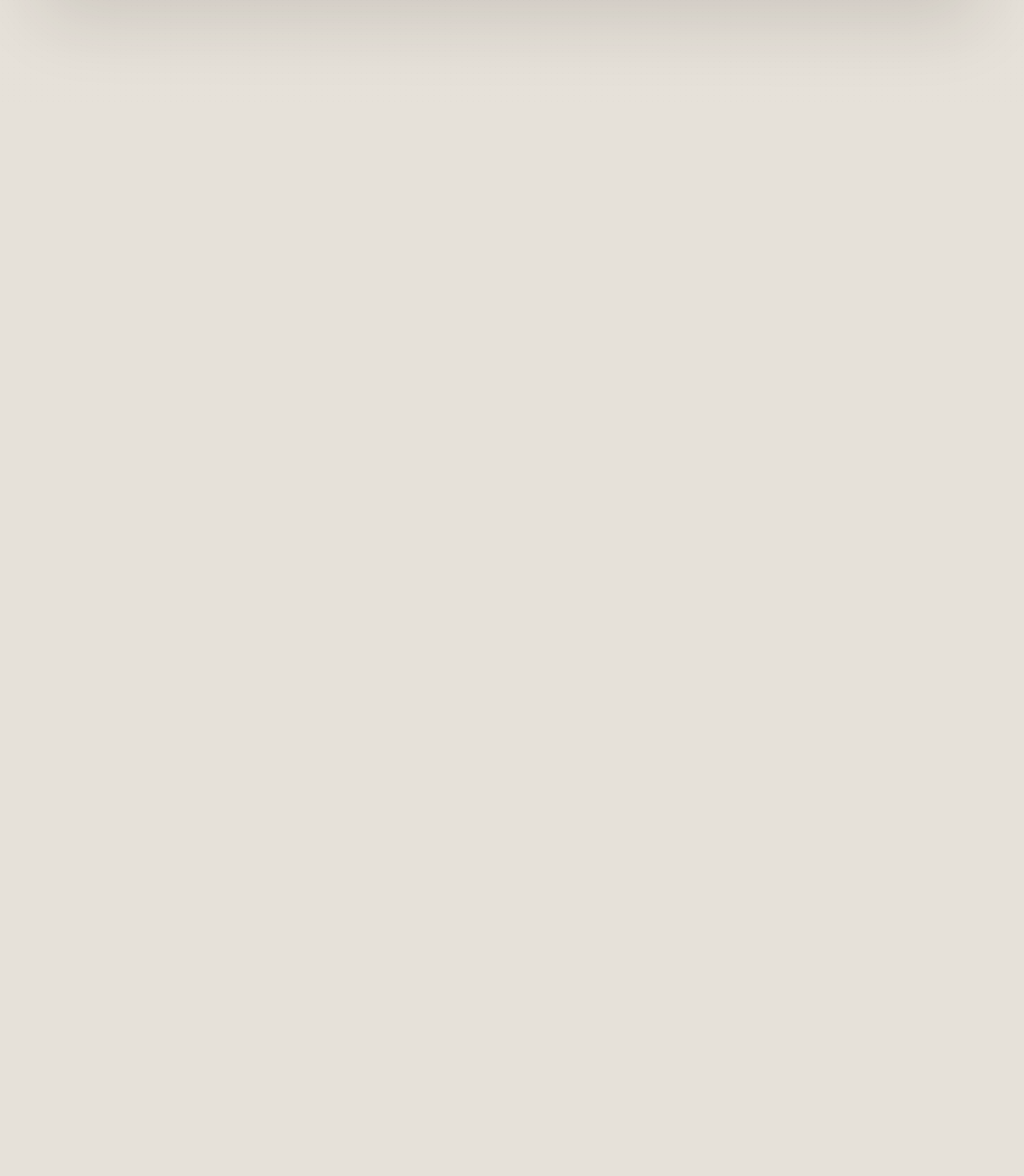
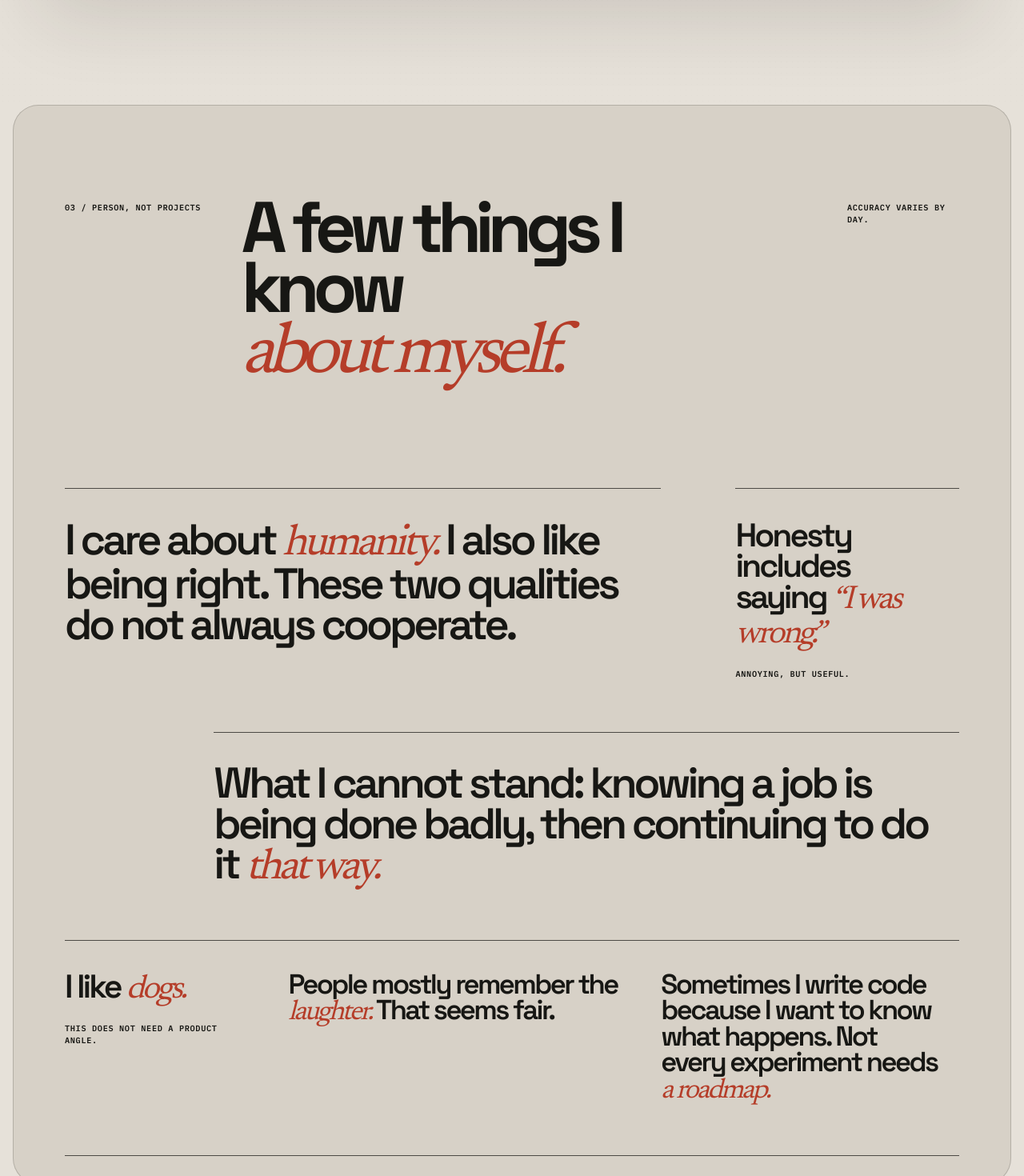
Before and after one commit to erkanercan/erkan.dev, a Next.js app: page / in a window 1280 px wide. Shown: the part 4340-5810 px from the top of the page at 80% size. Before the commit the page ends 4471 px from the top, so only its background shows below. Built offline with nearby package versions, Linux system fonts and the light colour scheme.

Commit message:
Add Worldview component and associated styles for enhanced homepage content

```diff
--- a/app/page.tsx
+++ b/app/page.tsx
@@ -1,11 +1,13 @@
 import { CaseFiles } from "./case-files";
 import { InteractiveHero } from "./interactive-hero";
+import { Worldview } from "./worldview";
 
 export default function Home() {
   return (
     <main>
       <InteractiveHero />
       <CaseFiles />
+      <Worldview />
     </main>
   );
 }
--- /dev/null
+++ b/app/worldview.module.css
@@ -0,0 +1,212 @@
+.worldview {
+  position: relative;
+  margin: 0 clamp(10px, 1.25vw, 20px) clamp(10px, 1.25vw, 20px);
+  overflow: clip;
+  border: 1px solid rgba(23, 23, 20, 0.18);
+  border-radius: clamp(22px, 2.5vw, 38px);
+  padding: clamp(72px, 9vw, 138px) clamp(22px, 5vw, 76px) 34px;
+  background: #d7d1c7;
+  color: #171714;
+}
+
+.worldview::before {
+  position: absolute;
+  inset: 0;
+  background-image: radial-gradient(rgba(23, 23, 20, 0.16) 0.65px, transparent 0.65px);
+  background-size: 8px 8px;
+  content: "";
+  opacity: 0.15;
+  pointer-events: none;
+}
+
+.header,
+.notes {
+  position: relative;
+  z-index: 1;
+  width: min(100%, 1420px);
+  margin-inline: auto;
+}
+
+.header {
+  display: grid;
+  align-items: start;
+  padding-bottom: clamp(72px, 10vw, 150px);
+  grid-template-columns: minmax(140px, 0.34fr) minmax(420px, 1.2fr) minmax(170px, 0.4fr);
+  gap: clamp(20px, 3vw, 50px);
+}
+
+.header > p:first-child,
+.aside,
+.notes small {
+  font-family: var(--font-ibm-plex-mono), monospace;
+  font-size: 0.64rem;
+  font-weight: 600;
+  letter-spacing: 0.065em;
+  line-height: 1.45;
+  text-transform: uppercase;
+}
+
+.header > p:first-child,
+.aside {
+  margin: 6px 0 0;
+}
+
+.header h2 {
+  margin: 0;
+  font-size: clamp(3.5rem, 7vw, 8.1rem);
+  font-weight: 620;
+  letter-spacing: -0.09em;
+  line-height: 0.84;
+}
+
+.header h2 em,
+.notes em {
+  color: #b53d29;
+  font-family: var(--font-newsreader), Georgia, serif;
+  font-weight: 400;
+}
+
+.header h2 em {
+  display: inline-block;
+  margin-top: 0.08em;
+}
+
+.aside {
+  max-width: 140px;
+  justify-self: end;
+}
+
+.notes {
+  display: grid;
+  margin-top: 0;
+  margin-bottom: 0;
+  padding: 0;
+  grid-template-columns: repeat(12, minmax(0, 1fr));
+  border-bottom: 1px solid rgba(23, 23, 20, 0.72);
+  list-style: none;
+}
+
+.notes li {
+  position: relative;
+  border-top: 1px solid rgba(23, 23, 20, 0.72);
+  padding: clamp(24px, 3vw, 44px) clamp(8px, 1.8vw, 28px) clamp(40px, 5vw, 78px) 0;
+}
+
+.notes p {
+  margin: 0;
+  font-size: clamp(2.1rem, 4.2vw, 5.2rem);
+  font-weight: 580;
+  letter-spacing: -0.075em;
+  line-height: 0.94;
+}
+
+.notes small {
+  display: block;
+  max-width: 210px;
+  margin-top: 22px;
+}
+
+.humanity {
+  grid-column: 1 / 9;
+}
+
+.honesty {
+  grid-column: 10 / 13;
+}
+
+.honesty p,
+.dogs p {
+  font-size: clamp(1.85rem, 3.2vw, 3.8rem);
+}
+
+.craft {
+  grid-column: 3 / 13;
+}
+
+.dogs {
+  grid-column: 1 / 4;
+}
+
+.laughter {
+  grid-column: 4 / 9;
+}
+
+.experiments {
+  grid-column: 9 / 13;
+}
+
+.laughter p,
+.experiments p {
+  font-size: clamp(1.75rem, 2.7vw, 3.2rem);
+}
+
+@media (max-width: 900px) {
+  .header {
+    grid-template-columns: 110px 1fr;
+  }
+
+  .header h2,
+  .aside {
+    grid-column: 2;
+  }
+
+  .aside {
+    justify-self: start;
+  }
+
+  .notes {
+    grid-template-columns: repeat(2, minmax(0, 1fr));
+  }
+
+  .humanity,
+  .craft {
+    grid-column: 1 / -1;
+  }
+
+  .honesty,
+  .dogs,
+  .laughter,
+  .experiments {
+    grid-column: auto;
+  }
+}
+
+@media (max-width: 600px) {
+  .worldview {
+    padding: 54px 20px 28px;
+  }
+
+  .header {
+    display: block;
+    padding-bottom: 72px;
+  }
+
+  .header > p:first-child {
+    margin-bottom: 27px;
+  }
+
+  .header h2 {
+    font-size: clamp(3.2rem, 15vw, 5.1rem);
+  }
+
+  .aside {
+    margin-top: 26px;
+  }
+
+  .notes {
+    display: block;
+  }
+
+  .notes li {
+    padding: 26px 0 46px;
+  }
+
+  .notes p,
+  .honesty p,
+  .dogs p,
+  .laughter p,
+  .experiments p {
+    font-size: clamp(2.35rem, 11vw, 3.7rem);
+  }
+
+}
--- /dev/null
+++ b/app/worldview.tsx
@@ -0,0 +1,56 @@
+import styles from "./worldview.module.css";
+
+export function Worldview() {
+  return (
+    <section className={styles.worldview} aria-labelledby="worldview-title">
+      <header className={styles.header}>
+        <p>03 / Person, not projects</p>
+        <h2 id="worldview-title">
+          A few things I know
+          <br />
+          <em>about myself.</em>
+        </h2>
+        <p className={styles.aside}>Accuracy varies by day.</p>
+      </header>
+
+      <ul className={styles.notes} role="list">
+        <li className={styles.humanity}>
+          <p>
+            I care about <em>humanity.</em> I also like being right. These two
+            qualities do not always cooperate.
+          </p>
+        </li>
+        <li className={styles.honesty}>
+          <p>
+            Honesty includes saying <em>“I was wrong.”</em>
+          </p>
+          <small>Annoying, but useful.</small>
+        </li>
+        <li className={styles.craft}>
+          <p>
+            What I cannot stand: knowing a job is being done badly, then
+            continuing to do it <em>that way.</em>
+          </p>
+        </li>
+        <li className={styles.dogs}>
+          <p>
+            I like <em>dogs.</em>
+          </p>
+          <small>This does not need a product angle.</small>
+        </li>
+        <li className={styles.laughter}>
+          <p>
+            People mostly remember the <em>laughter.</em> That seems fair.
+          </p>
+        </li>
+        <li className={styles.experiments}>
+          <p>
+            Sometimes I write code because I want to know what happens. Not
+            every experiment needs <em>a roadmap.</em>
+          </p>
+        </li>
+      </ul>
+
+    </section>
+  );
+}
```
